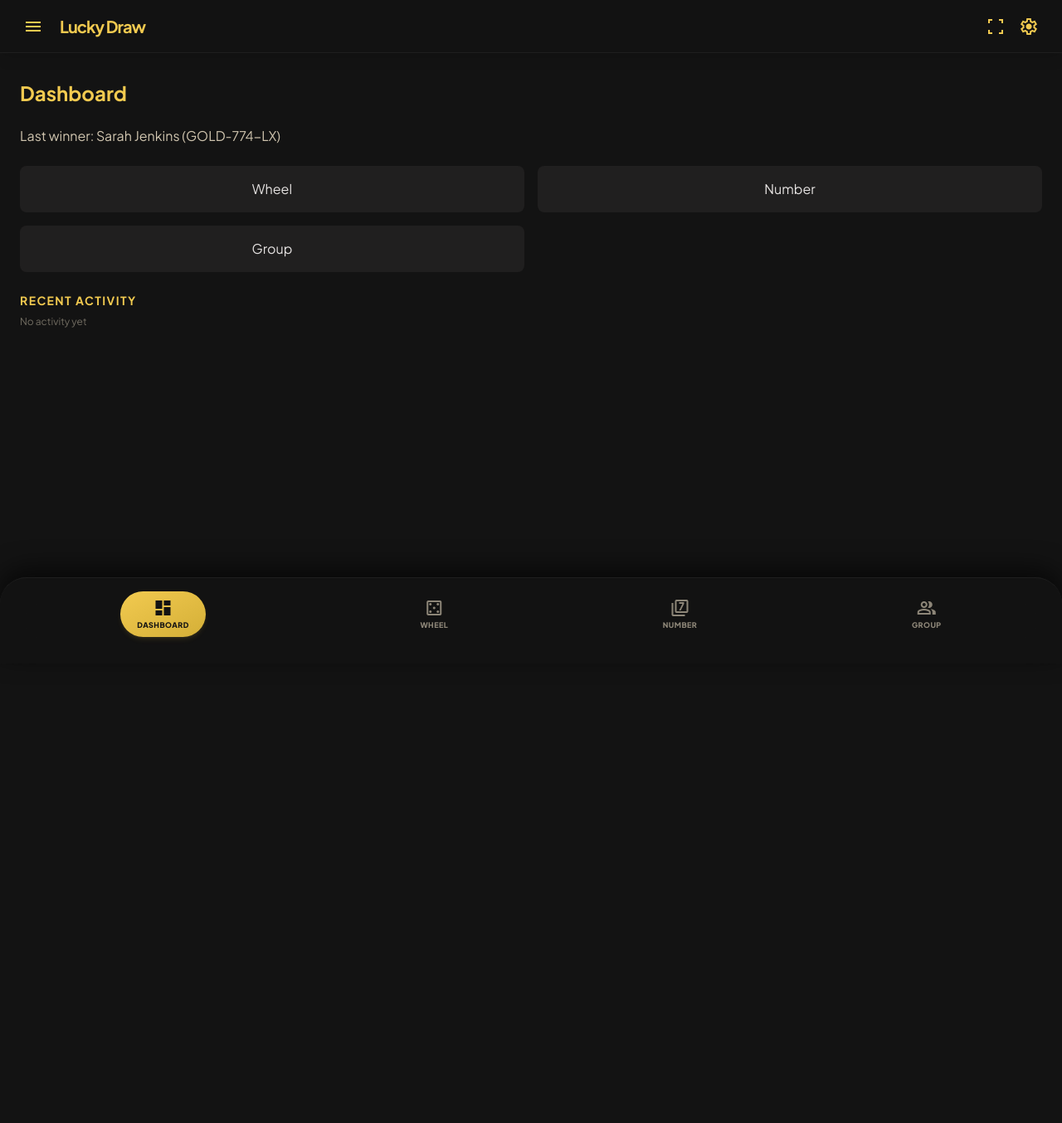
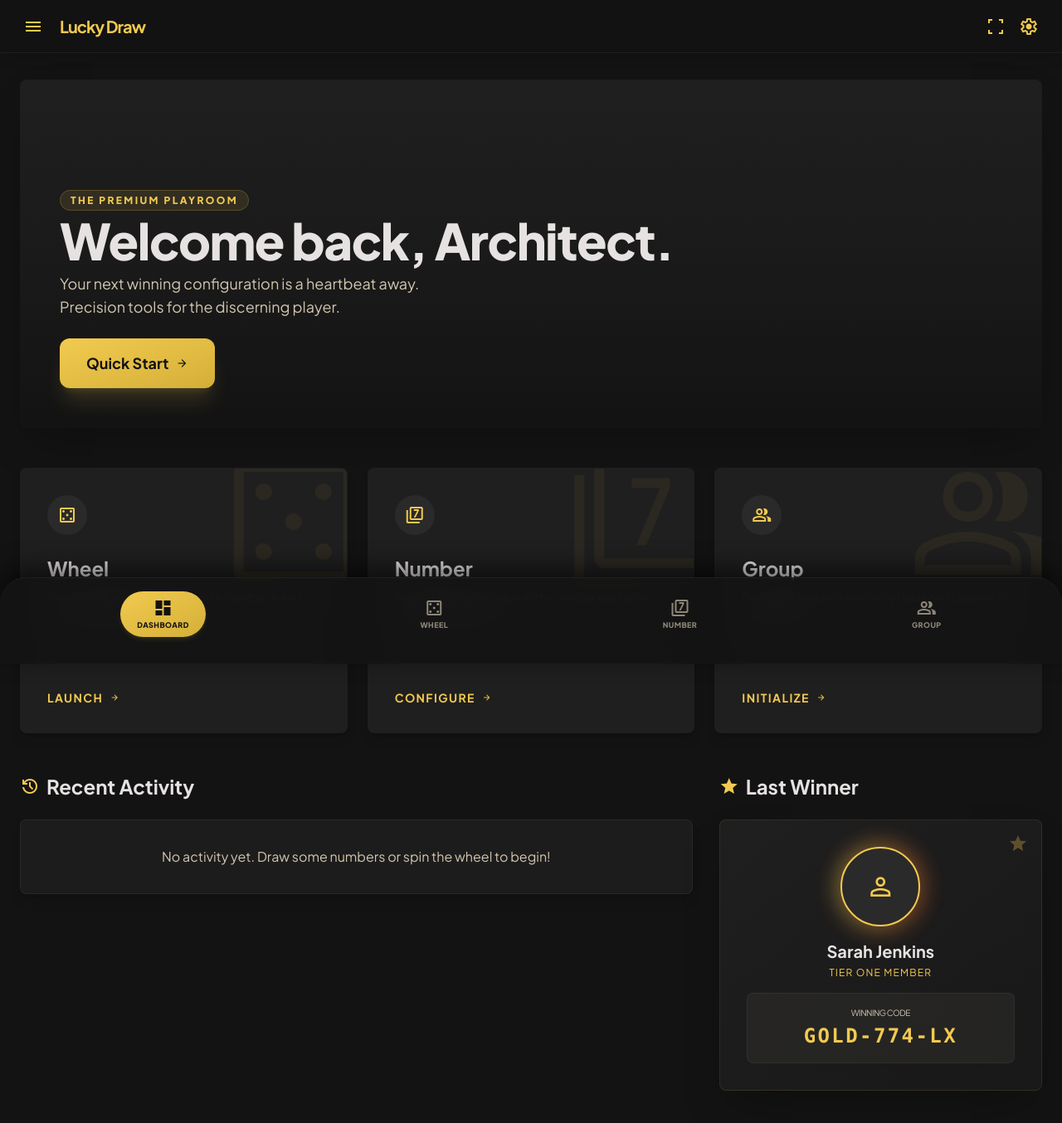
Before and after one commit to scmlewis/lottery_tool, a React (Vite) app: page / in a window 1280 px wide. Shown: the top 1354 px of the page at 83% size. Before the commit the page ends 800 px from the top, so only its background shows below. Built offline with nearby package versions, Linux system fonts and the light colour scheme.

Commit message:
feat: add Dashboard view component

```diff
--- a/src/components/DashboardView.tsx
+++ b/src/components/DashboardView.tsx
@@ -1,31 +1,151 @@
+import { motion } from 'motion/react';
 import { AppMode, ActivityEntry } from '../types';
 
 interface DashboardViewProps {
   onNavigate: (mode: AppMode) => void;
   activities: ActivityEntry[];
-  lastWinnerName: string;
-  lastWinnerCode: string;
+  lastWinnerName?: string;
+  lastWinnerCode?: string;
 }
 
-export default function DashboardView({ onNavigate, activities, lastWinnerName, lastWinnerCode }: DashboardViewProps) {
+export default function DashboardView({
+  onNavigate,
+  activities,
+  lastWinnerName = 'Sarah Jenkins',
+  lastWinnerCode = 'GOLD-774-LX',
+}: DashboardViewProps) {
   return (
-    <div className="space-y-6">
-      <h2 className="text-2xl font-bold text-primary">Dashboard</h2>
-      <p className="text-on-surface-variant">Last winner: {lastWinnerName} ({lastWinnerCode})</p>
-      <div className="grid grid-cols-2 gap-4">
-        <button onClick={() => onNavigate('wheel')} className="p-4 bg-surface-container rounded-lg">Wheel</button>
-        <button onClick={() => onNavigate('number')} className="p-4 bg-surface-container rounded-lg">Number</button>
-        <button onClick={() => onNavigate('group')} className="p-4 bg-surface-container rounded-lg">Group</button>
-      </div>
-      <div className="space-y-2">
-        <h3 className="text-sm font-bold uppercase tracking-widest text-primary">Recent Activity</h3>
-        {activities.map(a => (
-          <div key={a.id} className="p-3 bg-surface-container rounded text-sm text-on-surface-variant">
-            {a.title} — {a.subtitle}
+    <motion.div
+      initial={{ opacity: 0, y: 15 }}
+      animate={{ opacity: 1, y: 0 }}
+      exit={{ opacity: 0, y: -15 }}
+      transition={{ duration: 0.5, ease: 'easeOut' }}
+      className="space-y-12"
+    >
+      <section className="relative overflow-hidden rounded-lg bg-surface-container h-[420px] flex items-end p-8 md:p-12 shadow-2xl">
+        <div className="absolute inset-0 z-0 bg-gradient-to-t from-background via-background/40 to-transparent"></div>
+        <div className="relative z-10 w-full md:w-2/3 space-y-6">
+          <div className="space-y-2">
+            <span className="text-primary font-label text-xs uppercase tracking-[0.2em] font-extrabold bg-primary/10 px-3 py-1 rounded-full border border-primary/20">
+              The Premium Playroom
+            </span>
+            <h2 className="text-4xl md:text-5xl lg:text-6xl font-headline font-extrabold tracking-tight text-on-surface leading-none mt-2">
+              Welcome back, Architect.
+            </h2>
+            <p className="text-on-surface-variant text-base md:text-lg max-w-md leading-relaxed">
+              Your next winning configuration is a heartbeat away. Precision tools for the discerning player.
+            </p>
+          </div>
+          <button
+            onClick={() => onNavigate('wheel')}
+            className="bg-gradient-to-br from-primary to-primary-container text-on-primary font-bold px-8 py-4 rounded-xl text-lg hover:brightness-110 active:scale-95 transition-all shadow-xl shadow-primary/15 flex items-center gap-2 cursor-pointer"
+          >
+            Quick Start
+            <span className="material-symbols-outlined text-base">arrow_forward</span>
+          </button>
+        </div>
+      </section>
+
+      <section className="grid grid-cols-1 md:grid-cols-3 gap-6">
+        {[
+          { mode: 'wheel' as const, icon: 'casino', title: 'Wheel', desc: 'Visual randomization with tactile feedback and customizable slots.', action: 'Launch' },
+          { mode: 'number' as const, icon: 'filter_7', title: 'Number', desc: 'Algorithmic generation with complex exclusion and weighting rules.', action: 'Configure' },
+          { mode: 'group' as const, icon: 'group', title: 'Group', desc: 'Distribute lists into perfectly balanced clusters for team draws.', action: 'Initialize' },
+        ].map((item) => (
+          <div
+            key={item.mode}
+            onClick={() => onNavigate(item.mode)}
+            className="group relative bg-surface-container hover:bg-surface-container-high rounded-lg p-8 h-80 flex flex-col justify-between overflow-hidden cursor-pointer border border-transparent hover:border-primary/20 transition-all duration-300 shadow-lg"
+          >
+            <div className="absolute -right-8 -top-8 opacity-5 group-hover:opacity-10 transition-opacity duration-300">
+              <span className="material-symbols-outlined text-[12rem] text-primary">{item.icon}</span>
+            </div>
+            <div className="z-10">
+              <div className="w-12 h-12 rounded-full bg-surface-container-high group-hover:bg-primary/10 flex items-center justify-center mb-6 transition-colors duration-300">
+                <span className="material-symbols-outlined text-primary text-2xl">{item.icon}</span>
+              </div>
+              <h3 className="text-2xl font-bold font-headline mb-2 text-on-surface group-hover:text-primary transition-colors">
+                {item.title}
+              </h3>
+              <p className="text-on-surface-variant text-sm leading-relaxed">{item.desc}</p>
+            </div>
+            <div className="z-10 flex items-center gap-2 text-primary font-bold text-sm tracking-widest uppercase mt-4">
+              {item.action}{' '}
+              <span className="material-symbols-outlined text-xs group-hover:translate-x-1 transition-transform">
+                arrow_forward
+              </span>
+            </div>
           </div>
         ))}
-        {activities.length === 0 && <p className="text-xs text-on-surface-variant/50">No activity yet</p>}
-      </div>
-    </div>
+      </section>
+
+      <section className="grid grid-cols-1 lg:grid-cols-12 gap-8">
+        <div className="lg:col-span-8 space-y-6">
+          <h2 className="text-2xl font-headline font-bold text-on-surface flex items-center gap-2">
+            <span className="material-symbols-outlined text-primary">history</span>
+            Recent Activity
+          </h2>
+          <div className="bg-surface-container-low rounded-lg overflow-hidden border border-white/5 divide-y divide-outline-variant/10 shadow-lg">
+            {activities.length === 0 ? (
+              <div className="p-8 text-center text-on-surface-variant">
+                No activity yet. Draw some numbers or spin the wheel to begin!
+              </div>
+            ) : (
+              activities.map((act) => (
+                <div
+                  key={act.id}
+                  className="p-6 flex items-center justify-between hover:bg-surface-container/50 transition-colors duration-200"
+                >
+                  <div className="flex items-center gap-4">
+                    <div className="w-10 h-10 rounded-full bg-surface-container-high flex items-center justify-center">
+                      <span className="material-symbols-outlined text-primary text-xl">
+                        {act.type === 'wheel' ? 'casino' : act.type === 'number' ? 'filter_7' : 'group'}
+                      </span>
+                    </div>
+                    <div>
+                      <p className="font-bold text-on-surface">{act.title}</p>
+                      <p className="text-xs text-on-surface-variant">
+                        {new Date(act.timestamp).toLocaleTimeString([], { hour: '2-digit', minute: '2-digit' })} • {act.subtitle}
+                      </p>
+                    </div>
+                  </div>
+                  <span className="text-primary font-bold font-mono tracking-wider text-sm bg-primary/5 px-2.5 py-1 rounded border border-primary/10">
+                    {act.code}
+                  </span>
+                </div>
+              ))
+            )}
+          </div>
+        </div>
+
+        <div className="lg:col-span-4 space-y-6">
+          <h2 className="text-2xl font-headline font-bold text-on-surface flex items-center gap-2">
+            <span className="material-symbols-outlined text-primary" style={{ fontVariationSettings: "'FILL' 1" }}>star</span>
+            Last Winner
+          </h2>
+          <div className="bg-gradient-to-br from-surface-container to-surface-container-lowest rounded-lg p-8 relative overflow-hidden border border-primary/10 shadow-2xl">
+            <div className="absolute top-0 right-0 p-4">
+              <span className="material-symbols-outlined text-primary opacity-30" style={{ fontVariationSettings: "'FILL' 1" }}>star</span>
+            </div>
+            <div className="flex flex-col items-center text-center space-y-4">
+              <div className="relative">
+                <div className="absolute -inset-1.5 bg-gradient-to-r from-primary to-secondary rounded-full blur-md opacity-40 animate-pulse"></div>
+                <div className="w-24 h-24 rounded-full bg-surface-container-high border-2 border-primary flex items-center justify-center relative z-10">
+                  <span className="material-symbols-outlined text-primary text-4xl">person</span>
+                </div>
+              </div>
+              <div>
+                <h4 className="text-xl font-bold font-headline text-on-surface">{lastWinnerName}</h4>
+                <p className="text-primary font-label text-xs tracking-widest uppercase mt-1">Tier One Member</p>
+              </div>
+              <div className="w-full bg-surface-container-highest/40 rounded-lg p-4 mt-4 border border-white/5">
+                <div className="text-[10px] uppercase tracking-tighter text-on-surface-variant mb-1">Winning Code</div>
+                <div className="text-2xl font-mono font-black tracking-widest text-primary">{lastWinnerCode}</div>
+              </div>
+            </div>
+          </div>
+        </div>
+      </section>
+    </motion.div>
   );
 }
```
